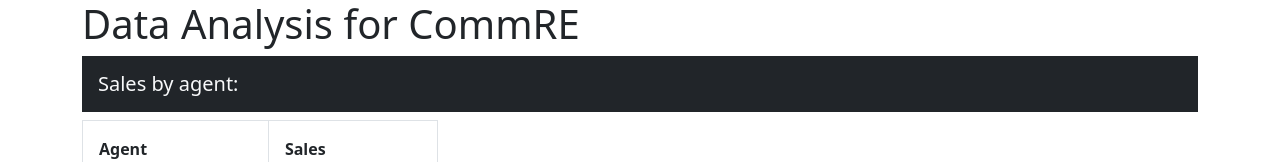
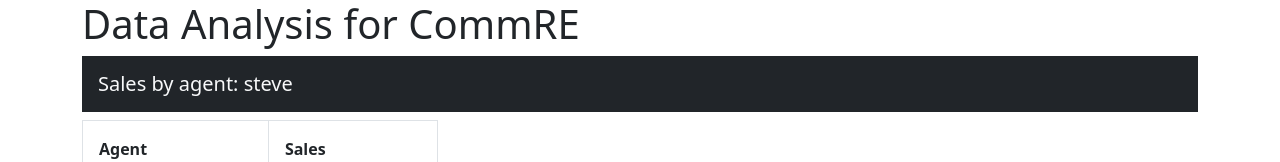
Before and after one commit to stholmes/CommRE, a React (Create React App) app: page / in a window 1280 px wide. Shown: the top 162 px of the page. Built offline with nearby package versions, Linux system fonts and the light colour scheme.

Commit message:
Add agentState for header

```diff
--- a/src/App.js
+++ b/src/App.js
@@ -1,3 +1,4 @@
+import { useState } from 'react';
 import Table from './components/Table';
 import 'bootstrap/dist/css/bootstrap.min.css';
 
@@ -56,8 +57,7 @@ const App = () => {
     };
   };
 
-  console.log(salesByAgent)
-
+  const [agentState, setAgentState] = useState(salesByAgent[0]);
 
 
   return (
@@ -71,7 +71,7 @@ const App = () => {
         </div>
         <div className="row">
           <div className="col-12">
-            <h5 className="bg-dark text-light p-3">Sales by agent: </h5>
+            <h5 className="bg-dark text-light p-3">Sales by agent: {agentState.name} </h5>
           </div>
         </div>
         <div className="row">
```
